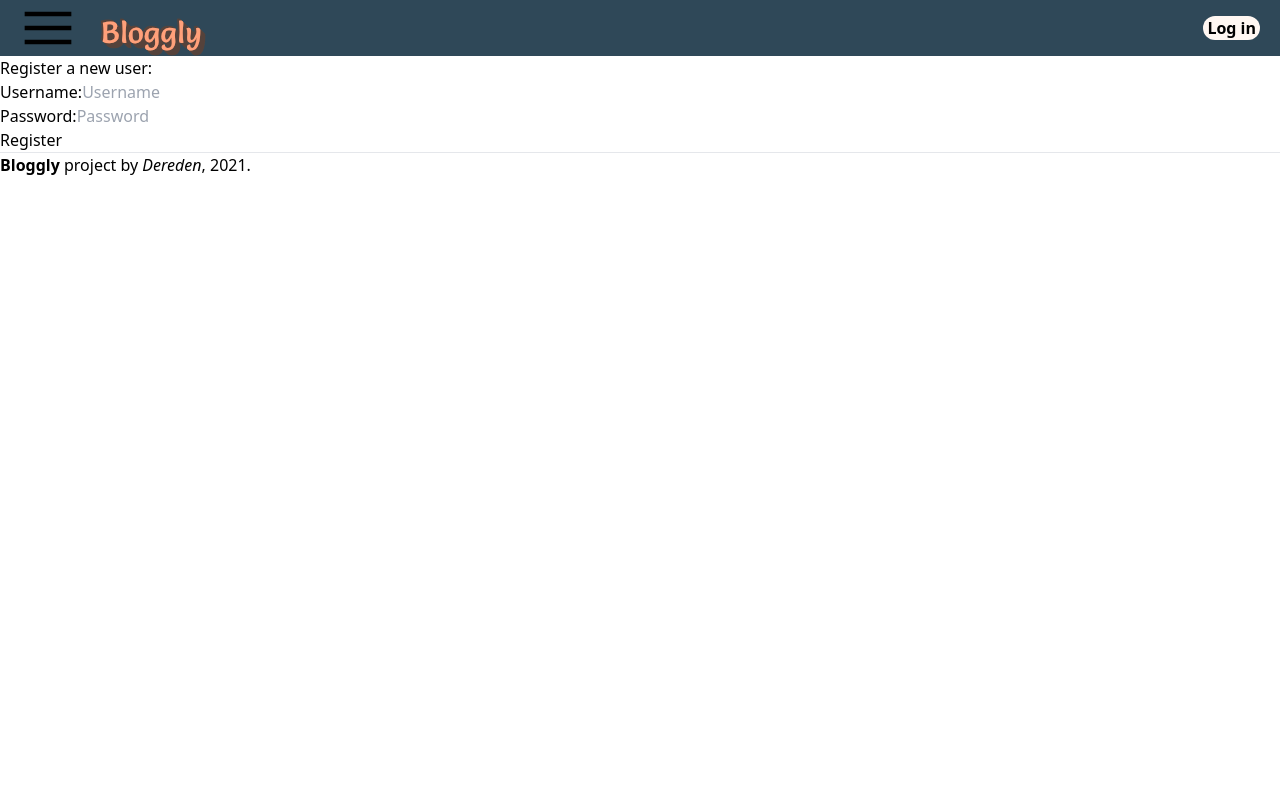
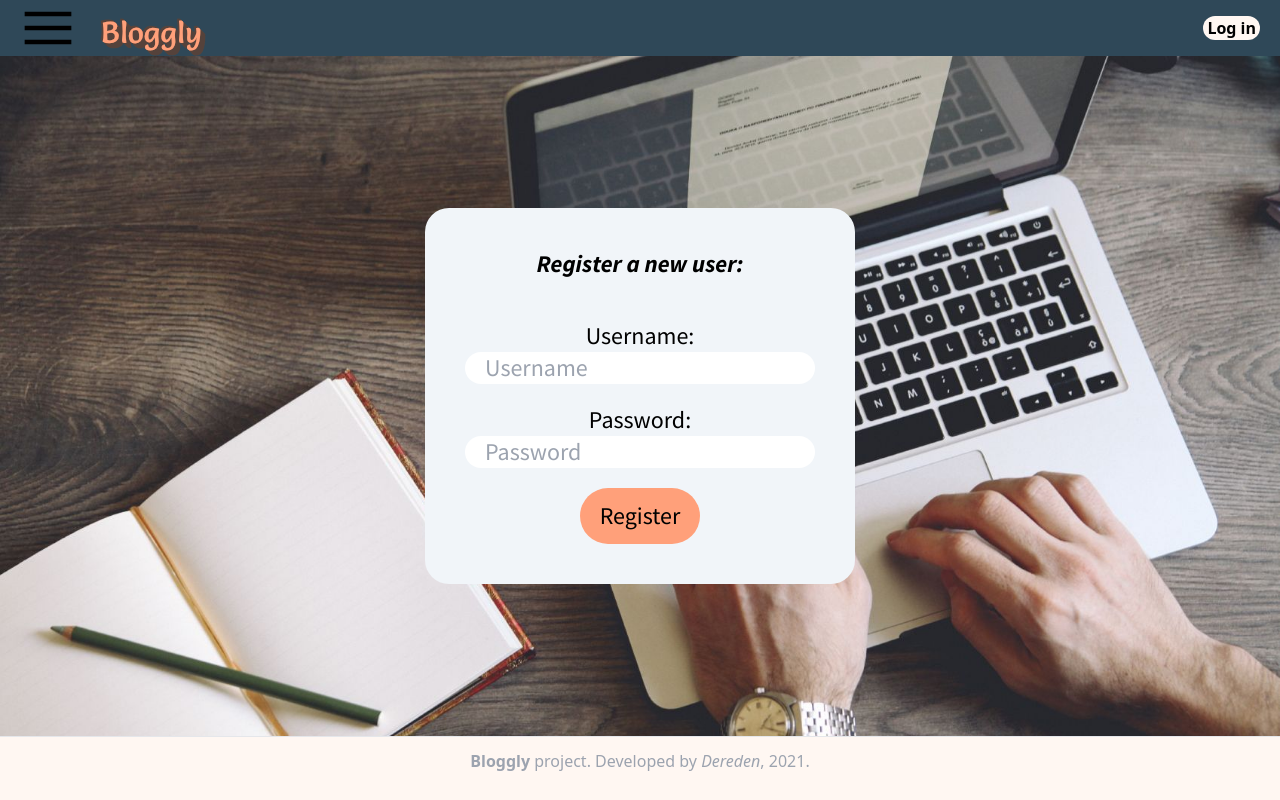
Before and after one commit to Dereden399/Bloggly-frontend, a React (Create React App) app: page /register in a window 1280 px wide. Built offline with nearby package versions, Linux system fonts and the light colour scheme; no server answers.

Commit message:
registration and login page styled

```diff
--- a/src/App.js
+++ b/src/App.js
@@ -26,6 +26,9 @@ const App = () => {
   useEffect(() => {
     dispatch(checkUser())
   }, [dispatch])
+  useEffect(() => {
+    document.body.classList.add("bg-primaryWhite")
+  }, [])
 
   const [isOpen, setIsOpen] = useState(false)
   const toggle = () => {
@@ -48,7 +51,6 @@ const App = () => {
         <Route path='/' element={<MainPage />} />
         <Route path='*' element={<div>Nothing up here... Yet</div>} />
       </Routes>
-      <hr />
       <Footer />
     </>
   )
--- a/src/components/Footer.js
+++ b/src/components/Footer.js
@@ -2,8 +2,10 @@ import React from "react"
 
 const Footer = () => {
   return (
-    <div>
-      <b>Bloggly</b> project by <i>Dereden</i>, 2021.
+    <div className='flex flex-col items-center py-3 bg-primaryWhite border-t border-gray-200'>
+      <div className='text-gray-400'>
+        <b>Bloggly</b> project. Developed by <i>Dereden</i>, 2021.
+      </div>
     </div>
   )
 }
--- a/src/components/LoginBlank.js
+++ b/src/components/LoginBlank.js
@@ -23,18 +23,33 @@ const LoginBlank = ({ user, login }) => {
   }
 
   return (
-    <div>
-      <form onSubmit={handleLogin}>
-        <div>
-          username:
-          <input type='text' name='username' />
-        </div>
-        <div>
-          password:
-          <input type='password' name='password' />
-        </div>
-        <button type='submit'>Log in</button>
-      </form>
+    <div className='flex justify-center items-center p-10 bg-laptop bg-cover bg-no-repeat bg-right-top min-h-[85vh]'>
+      <div className='flex flex-col bg-slate-100 rounded-3xl p-10 h-full items-center gap-y-10 font-main text-2xl'>
+        <p className='font-bold text-black italic'>Login</p>
+        <form
+          onSubmit={handleLogin}
+          className='flex flex-col items-center gap-y-5 font-main'
+        >
+          <div className='grid place-items-center'>
+            <p>Username:</p>
+            <input type='text' name='username' className='rounded-2xl px-5' />
+          </div>
+          <div className='grid place-items-center'>
+            <p>Password:</p>
+            <input
+              type='password'
+              name='password'
+              className='rounded-2xl px-5'
+            />
+          </div>
+          <button
+            type='submit'
+            className='bg-primary rounded-full py-3 px-5 hover:bg-secondary-100 transition duration-300 ease-in-out hover:scale-110 hover:rounded-3xl'
+          >
+            Log in
+          </button>
+        </form>
+      </div>
     </div>
   )
 }
--- a/src/components/RegisterBlank.js
+++ b/src/components/RegisterBlank.js
@@ -2,6 +2,8 @@ import React from "react"
 import { registerNewUser } from "../reducers/userReducer"
 import { useNavigate } from "react-router"
 import { useDispatch } from "react-redux"
+
+import bg from "../images/register.jpg"
 
 const LoginBlank = props => {
   const dispatch = useDispatch()
@@ -21,19 +23,33 @@ const LoginBlank = props => {
   }
 
   return (
-    <div>
-      Register a new user:
-      <form onSubmit={submitHandler}>
-        <div>
-          Username:
-          <input placeholder='Username' />
-        </div>
-        <div>
-          Password:
-          <input placeholder='Password' type='password' />
-        </div>
-        <button type='submit'>Register</button>
-      </form>
+    <div className='flex justify-center items-center p-10 bg-laptop bg-cover bg-no-repeat bg-right-top min-h-[85vh]'>
+      <div className='flex flex-col bg-slate-100 rounded-3xl p-10 h-full items-center gap-y-10 font-main text-2xl'>
+        <p className='font-bold text-black italic'>Register a new user:</p>
+        <form
+          onSubmit={submitHandler}
+          className='flex flex-col items-center gap-y-5 font-main'
+        >
+          <div className='grid place-items-center'>
+            <p>Username:</p>
+            <input placeholder='Username' className='rounded-2xl px-5' />
+          </div>
+          <div className='grid place-items-center'>
+            <p>Password:</p>
+            <input
+              placeholder='Password'
+              type='password'
+              className='rounded-2xl px-5'
+            />
+          </div>
+          <button
+            type='submit'
+            className='bg-primary rounded-full py-3 px-5 hover:bg-secondary-100 transition duration-300 ease-in-out hover:scale-110 hover:rounded-3xl'
+          >
+            Register
+          </button>
+        </form>
+      </div>
     </div>
   )
 }
--- a/tailwind.config.js
+++ b/tailwind.config.js
@@ -22,6 +22,9 @@ module.exports = {
         pacifico: ["Pacifico"],
         main: ["Source Sans Pro"],
       },
+      backgroundImage: theme => ({
+        laptop: "url('images/register.jpg')",
+      }),
     },
   },
   plugins: [],
```
Also changed, not shown: src/images/register.jpg (added).
